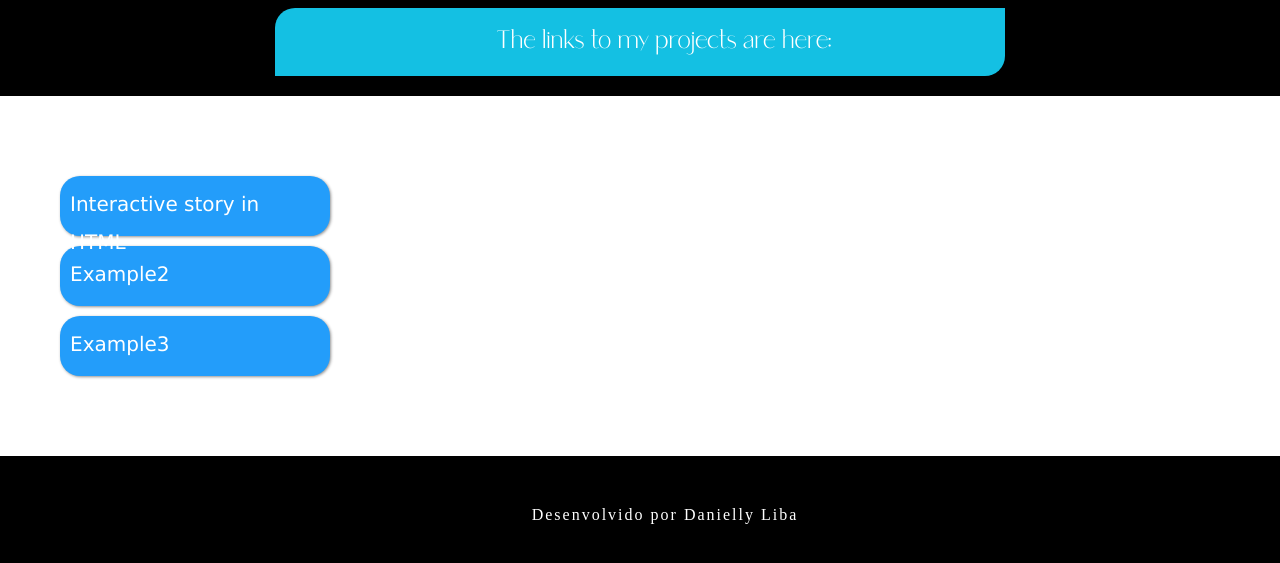
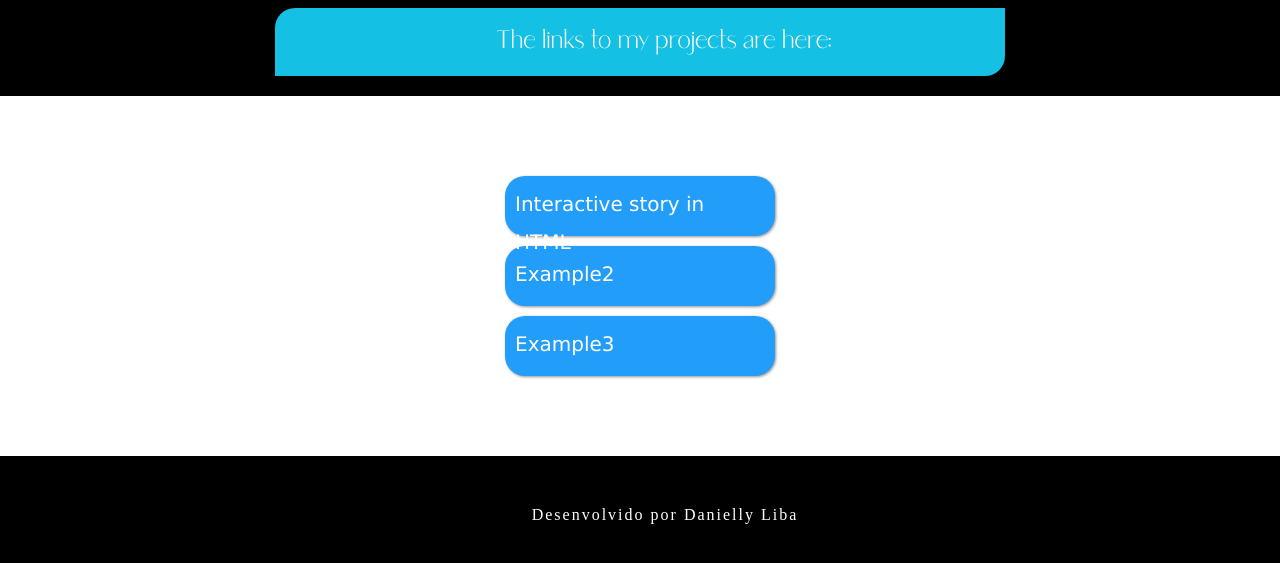
Before and after one commit to DaniellyLiba/portfolio-DaniellyLiba, a plain HTML site: page index.html in a window 1280 px wide. Shown: the part 93-656 px from the top of the page. Drawn offline with Linux system fonts and the light colour scheme.

Commit message:
commit div center

```diff
--- a/style.css
+++ b/style.css
@@ -59,7 +59,7 @@ main > p {
     width: 250px;
     height: 40px;
     background-color: var(--cor3);
-    margin: 10px 0px 10px 30px;
+    margin: 10px auto 10px auto;
     padding: 10px;
     border-radius: 20px;
     box-shadow: 1px 1px 3px rgba(0, 0, 0, 0.432);
@@ -81,6 +81,7 @@ a{
 nav{
     background-color: #ffffff;
     padding: 70px 30px;
+    margin: auto;
 }
 
 footer{
```
Also changed, not shown: index.html (+2 -2 lines).
